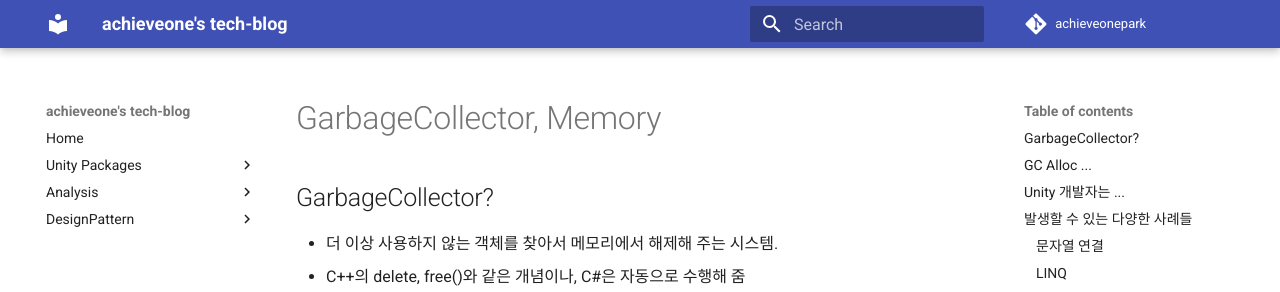
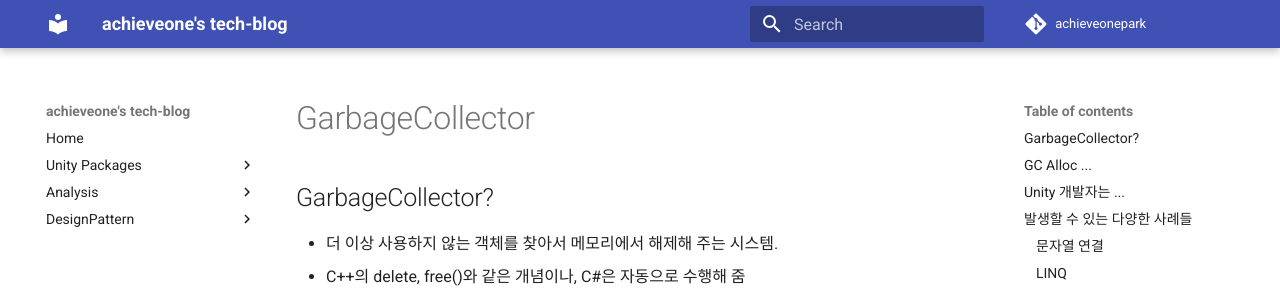
Before and after one commit to achieveonepark/cording-library, an MkDocs documentation site: the page built from docs/Study/GarbageCollector.md, in a window 1280 px wide and 900 px high. Shown: the top 292 px of the window. Built offline with MkDocs 1.6.1 and Material for MkDocs 9.7.7, drawn with Linux system fonts in a browser that asks for light colours.

Commit message:
feat: 주제 정리

```diff
--- a/docs/Study/GarbageCollector.md
+++ b/docs/Study/GarbageCollector.md
@@ -1,4 +1,4 @@
-# GarbageCollector, Memory
+# GarbageCollector
 
 ## GarbageCollector?
 - 더 이상 사용하지 않는 객체를 찾아서 메모리에서 해제해 주는 시스템.
```
